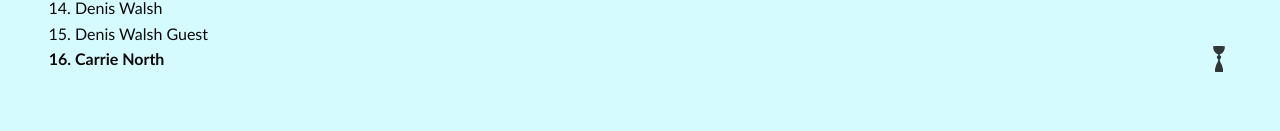
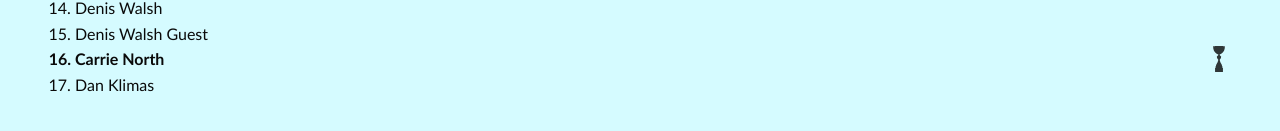
Before and after one commit to schrags08/npc, a plain HTML site: page whospounding.html in a window 1280 px wide. Shown: the part 525-656 px from the top of the page. Drawn offline with Linux system fonts and the light colour scheme.

Commit message:
Update whospounding.html

```diff
--- a/whospounding.html
+++ b/whospounding.html
@@ -64,6 +64,7 @@
                     <li>Denis Walsh</li>
                     <li>Denis Walsh Guest</li>
                     <li class="npc__valor">Carrie North</li>
+                    <li>Dan Klimas</li>
                 </ol>
             </div>
         </div>
```
